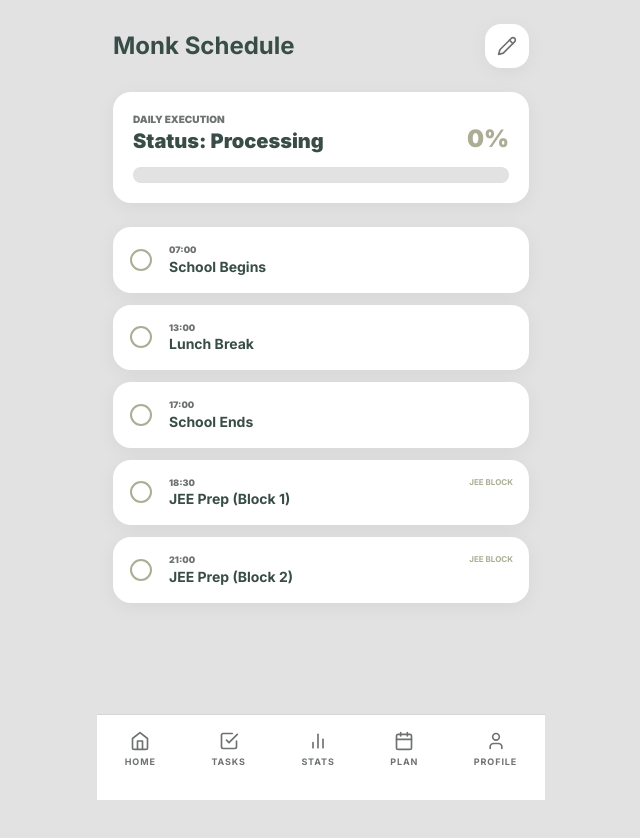
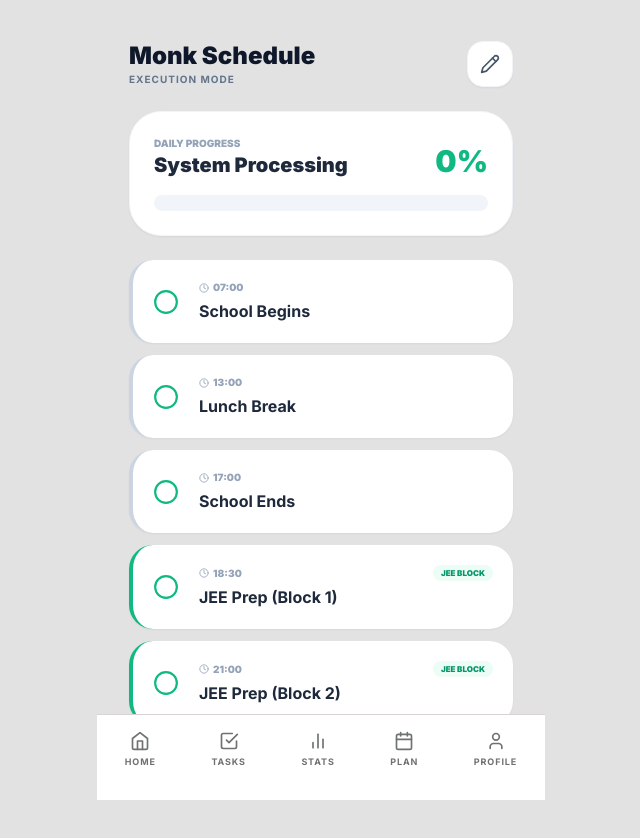
Before and after one commit to hetkeraliya/monkstudy, a Next.js app: page /planner in a window 1280 px wide. Shown: the top 838 px of the page, without its empty margins (319-959 px from the left). Built offline with nearby package versions, Linux system fonts and the light colour scheme.

Commit message:
Update page.tsx

```diff
--- a/app/planner/page.tsx
+++ b/app/planner/page.tsx
@@ -2,98 +2,129 @@
 
 import { useState, useEffect, useMemo } from "react";
 import { motion, AnimatePresence } from "framer-motion";
-import { Pencil, Save, CheckCircle2, Circle, Plus, Trash2 } from "lucide-react";
-import { useStore } from "../../store/useStore";
+import { Pencil, Save, CheckCircle2, Circle, Plus, Trash2, Clock } from "lucide-react";
+import { useStore, ScheduleItem } from "../../store/useStore"; // Updated import
 import { vibrate } from "../../lib/db";
 
 export default function Planner() {
   const [mounted, setMounted] = useState(false);
   const [isEditing, setIsEditing] = useState(false);
-  const { schedule, updateSchedule, toggleSchedule, addXp } = useStore();
+
+  // Fixed: using setSchedule instead of updateSchedule to match store.ts
+  const { schedule, setSchedule, toggleSchedule, addXp } = useStore();
 
   useEffect(() => setMounted(true), []);
 
-  // Visualizer Logic: Tracks Completion Percentage
+  // Visualizer Logic: Tracks Checklist Completion
   const progress = useMemo(() => {
     if (!schedule || schedule.length === 0) return 0;
-    const completed = schedule.filter((i: any) => i.completed).length;
+    const completed = schedule.filter((i: ScheduleItem) => i.completed).length;
     return Math.round((completed / schedule.length) * 100);
   }, [schedule]);
 
   const handleToggle = (id: string, wasCompleted: boolean) => {
     vibrate(20);
     toggleSchedule(id);
-    if (!wasCompleted) addXp(20); // Reward 20 XP for completing a schedule block
+    if (!wasCompleted) addXp(20); // Reward 20 XP for finishing a block
   };
 
   if (!mounted) return null;
 
   return (
-    <div className="space-y-6 pb-24">
+    <div className="space-y-6 pb-24 max-w-2xl mx-auto p-4">
       <header className="pt-2 flex justify-between items-center">
-        <h1 className="text-2xl font-bold text-monk-dark">Monk Schedule</h1>
+        <div>
+          <h1 className="text-2xl font-black text-slate-900">Monk Schedule</h1>
+          <p className="text-[10px] text-slate-500 font-bold uppercase tracking-widest">Execution Mode</p>
+        </div>
         <button
           onClick={() => { vibrate(30); setIsEditing(!isEditing); }}
-          className="p-3 bg-white shadow-matte rounded-2xl text-monk-muted"
+          className="p-3 bg-white shadow-sm border border-slate-100 rounded-2xl text-slate-600 active:scale-90 transition-all"
         >
-          {isEditing ? <Save size={20} className="text-monk-olive" /> : <Pencil size={20} />}
+          {isEditing ? <Save size={20} className="text-emerald-500" /> : <Pencil size={20} />}
         </button>
       </header>
 
-      {/* Tickable Progress Visualizer */}
-      <section className="matte-card p-5 space-y-3 shadow-matte border-b-4 border-monk-olive/20">
+      {/* Tickeable Progress Visualizer */}
+      <section className="bg-white p-6 rounded-[32px] shadow-sm border border-slate-100 space-y-4">
         <div className="flex justify-between items-end">
           <div>
-            <p className="text-[10px] font-black uppercase text-monk-muted">Daily Execution</p>
-            <h2 className="text-xl font-black text-monk-dark">Status: {progress === 100 ? 'Elite' : 'Processing'}</h2>
+            <p className="text-[10px] font-black uppercase text-slate-400">Daily Progress</p>
+            <h2 className="text-xl font-black text-slate-800">
+              {progress === 100 ? 'Mission Accomplished' : 'System Processing'}
+            </h2>
           </div>
-          <span className="text-2xl font-black text-monk-olive">{progress}%</span>
+          <span className="text-3xl font-black text-emerald-500">{progress}%</span>
         </div>
-        <div className="h-4 w-full bg-monk-bg rounded-full p-1 border border-monk-sand/20">
+        <div className="h-4 w-full bg-slate-100 rounded-full overflow-hidden p-1">
           <motion.div
             initial={{ width: 0 }}
             animate={{ width: `${progress}%` }}
-            className="h-full bg-monk-olive rounded-full"
+            className="h-full bg-emerald-500 rounded-full shadow-[0_0_10px_rgba(16,185,129,0.3)]"
           />
         </div>
       </section>
 
-      {/* Tickable List */}
+      {/* Schedule Feed */}
       <div className="space-y-3">
-        {schedule.map((item: any) => (
-          <div
+        {schedule.map((item: ScheduleItem) => (
+          <motion.div
             key={item.id}
-            className={`matte-card p-4 flex items-center gap-4 transition-all border-l-4 ${
-              item.completed ? 'opacity-50 grayscale' : 'opacity-100'
-            } ${item.type === 'Study' ? 'border-monk-olive bg-monk-olive/5' : 'border-monk-dark'}`}
+            layout
+            className={`bg-white p-5 rounded-3xl flex items-center gap-5 transition-all border-l-4 shadow-sm ${
+              item.completed ? 'opacity-40 grayscale' : 'opacity-100'
+            } ${item.type === 'Study' ? 'border-emerald-500' : 'border-slate-300'}`}
           >
             {!isEditing && (
-              <button onClick={() => handleToggle(item.id, item.completed)} className="text-monk-olive">
-                {item.completed ? <CheckCircle2 size={24} /> : <Circle size={24} />}
+              <button onClick={() => handleToggle(item.id, item.completed)} className="text-emerald-500 flex-shrink-0">
+                {item.completed ? <CheckCircle2 size={26} /> : <Circle size={26} />}
               </button>
             )}
 
-            <div className="flex-1">
-              <div className="flex justify-between">
-                <p className="text-[9px] font-black text-monk-muted uppercase">{item.time}</p>
-                {item.type === 'Study' && <span className="text-[8px] font-bold text-monk-olive">JEE BLOCK</span>}
+            <div className="flex-1 overflow-hidden">
+              <div className="flex justify-between items-center mb-1">
+                <p className="text-[10px] font-black text-slate-400 uppercase flex items-center gap-1">
+                  <Clock size={10} /> {item.time}
+                </p>
+                {item.type === 'Study' && <span className="text-[8px] font-black text-emerald-600 bg-emerald-50 px-2 py-0.5 rounded-full uppercase">JEE Block</span>}
               </div>
+
               {isEditing ? (
+                <div className="flex gap-2 items-center">
                   <input
-                  className="bg-transparent font-bold text-sm w-full outline-none"
+                    className="bg-slate-50 p-2 rounded-xl font-bold text-sm w-full outline-none border border-slate-100"
                     value={item.task}
                     onChange={(e) => {
-                    const next = schedule.map((s: any) => s.id === item.id ? { ...s, task: e.target.value } : s);
-                    updateSchedule(next);
+                      const next = schedule.map((s: ScheduleItem) => s.id === item.id ? { ...s, task: e.target.value } : s);
+                      setSchedule(next);
                     }}
                   />
+                  <button onClick={() => setSchedule(schedule.filter(s => s.id !== item.id))} className="text-red-400 p-2">
+                    <Trash2 size={18} />
+                  </button>
+                </div>
               ) : (
-                <h3 className={`text-sm font-bold ${item.completed ? 'line-through' : 'text-monk-dark'}`}>{item.task}</h3>
+                <h3 className={`text-base font-bold truncate ${item.completed ? 'line-through' : 'text-slate-800'}`}>
+                  {item.task}
+                </h3>
               )}
             </div>
-          </div>
+          </motion.div>
         ))}
       </div>
+
+      {isEditing && (
+        <button
+          onClick={() => {
+            vibrate(30);
+            const newItem: ScheduleItem = { id: Date.now().toString(), time: "18:00", task: "New Study Session", type: "Study", completed: false };
+            setSchedule([...schedule, newItem]);
+          }}
+          className="w-full p-5 border-2 border-dashed border-slate-200 rounded-[32px] text-[10px] font-black text-slate-400 uppercase flex items-center justify-center gap-2 active:bg-slate-50 transition-colors"
+        >
+          <Plus size={16} /> Add Routine Block
+        </button>
+      )}
     </div>
   );
 }
```
Lines whose indentation alone changed are shown as unchanged.
